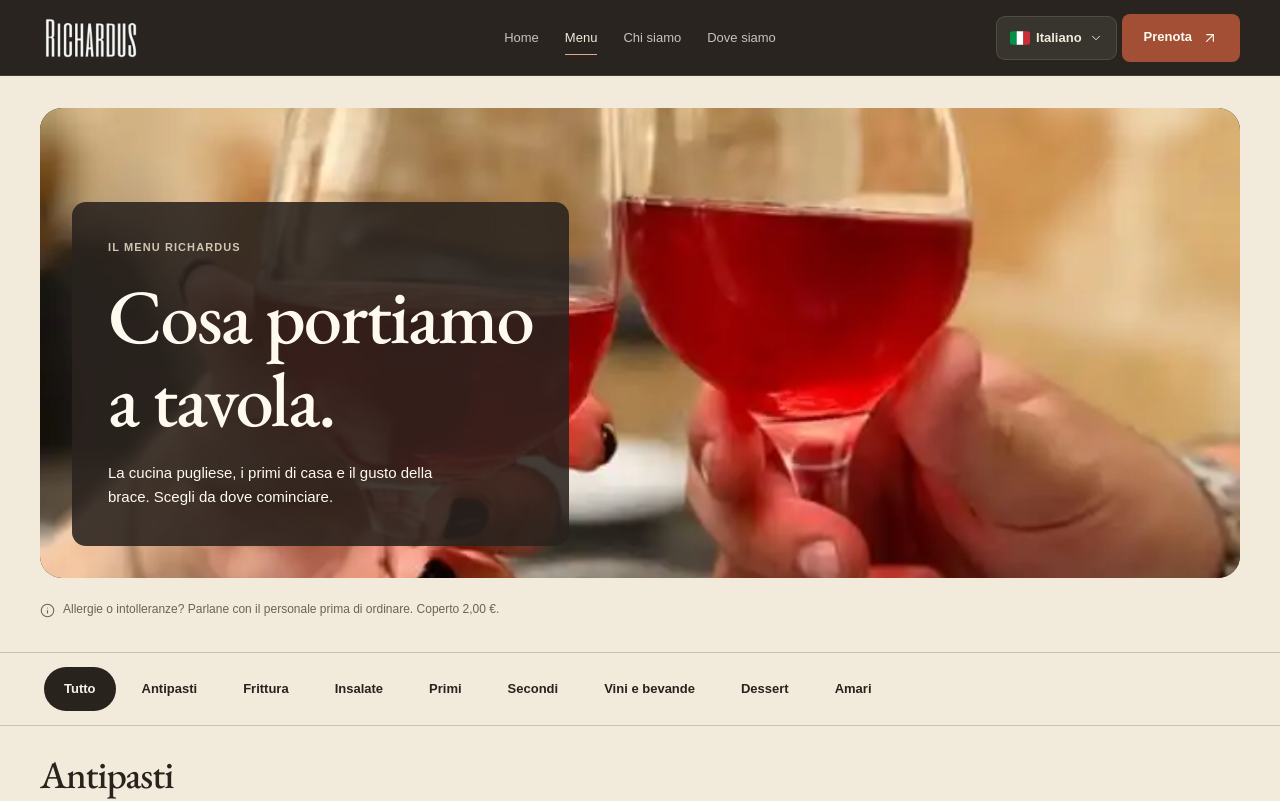
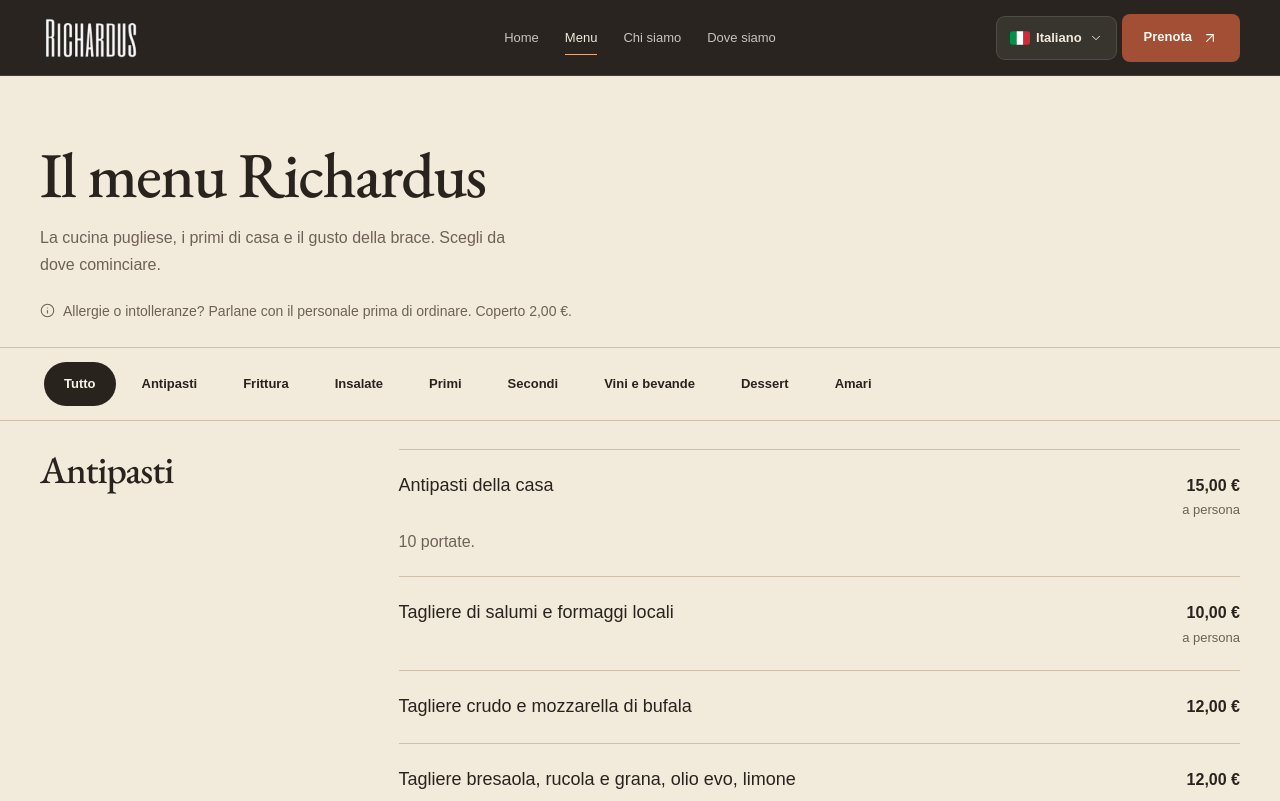
Before and after one commit to FrancescoPalasciano/richardus, a Next.js app: page /menu in a window 1280 px wide. Shown: the top 801 px of the page. Built offline with nearby package versions, Linux system fonts and the light colour scheme; a web font is replaced by a local one.

Commit message:
fix: make menu readable and improve navigation focus

```diff
--- a/scripts/verify-build.mjs
+++ b/scripts/verify-build.mjs
@@ -149,11 +149,24 @@ for (const [route, html] of Object.entries(pages)) {
     if (!asset.includes("logo")) photographs.add(`${locale}:${asset}`);
   }
 }
-assert.equal(
-  photographs.size,
-  8 * locales.length,
-  "Eight supplied food and room photographs are present for every locale",
-);
+for (const locale of locales) {
+  for (const name of [
+    "interno2",
+    "interno",
+    "foto1",
+    "foto2",
+    "foto5",
+    "foto6",
+  ]) {
+    assert.ok(
+      [...photographs].some(
+        (asset) =>
+          asset.startsWith(`${locale}:`) && asset.includes(`/${name}.`),
+      ),
+      `${locale}: supplied photograph ${name} is present`,
+    );
+  }
+}
 assert.doesNotMatch(pages["/menu"], /\d+ proposte|Informazioni sui prodotti/);
 assert.match(pages["/"], /Trattoria/);
 const menu = json(pages["/menu"]).find((item) => item["@type"] === "Menu");
--- a/src/app/(it)/menu/page.tsx
+++ b/src/app/(it)/menu/page.tsx
@@ -6,9 +6,7 @@ import {
   type RouteProps,
 } from "@/lib/locale";
 import type { Metadata } from "next";
-import Image from "next/image";
 import { Info } from "lucide-react";
-import winePhoto from "@/app/images/vino.webp";
 import menu from "@/data/menu.json";
 import Reservation from "@/components/Reservation";
 import DishCard from "@/components/DishCard";
@@ -75,14 +73,10 @@ export default async function MenuPage({ params }: RouteProps) {
           {category.descrizione && (
             <p className={styles.categoryDescription}>{category.descrizione}</p>
           )}
-          <ul className={styles.dishGrid} data-reveal-group>
+          <ul className={styles.dishGrid}>
             {products.map(([key, dish]) => (
               <li key={key}>
-                <DishCard
-                  dish={dish}
-                  locale={locale}
-                  category={categoryLabel(id, category.nome)}
-                />
+                <DishCard dish={dish} locale={locale} />
               </li>
             ))}
           </ul>
@@ -95,25 +89,12 @@ export default async function MenuPage({ params }: RouteProps) {
   return localizeTree(
     <main id="contenuto">
       <header className={`container ${styles.pageHeader}`}>
-        <div className={styles.menuHero}>
-          <Image
-            src={winePhoto}
-            alt="Due calici di vino rosato per un brindisi da Richardus"
-            fill
-            preload
-            sizes="(min-width: 1520px) 1400px, calc(100vw - 32px)"
-          />
-          <div className={styles.coverCopy}>
-            <p className="eyebrow">Il menu Richardus</p>
-            <h1>
-              Cosa portiamo
-              <br />a tavola.
-            </h1>
-            <p>
-              La cucina pugliese, i primi di casa e il gusto della brace. Scegli
-              da dove cominciare.
-            </p>
-          </div>
+        <div className={styles.coverCopy}>
+          <h1>Il menu Richardus</h1>
+          <p>
+            La cucina pugliese, i primi di casa e il gusto della brace. Scegli
+            da dove cominciare.
+          </p>
         </div>
         <div className={styles.menuNotice}>
           <Info size={15} aria-hidden="true" />
--- a/src/app/menu/Menu.module.css
+++ b/src/app/menu/Menu.module.css
@@ -1,43 +1,20 @@
 .pageHeader {
-  padding-block: 28px 24px;
-}
-.menuHero {
-  position: relative;
-  overflow: hidden;
-  border-radius: var(--radius-lg);
-  min-height: 370px;
-  display: flex;
-  align-items: flex-end;
-  background: var(--dark);
-}
-.menuHero > img {
-  object-fit: cover;
-  object-position: 50% 58%;
+  padding-block: clamp(32px, 5vw, 64px) 24px;
 }
 .coverCopy {
-  position: relative;
-  margin: 16px;
-  padding: 24px;
-  background: color-mix(in srgb, var(--dark) 88%, transparent);
-  color: var(--dark-foreground);
-  border-radius: var(--radius-md);
-  max-width: 640px;
+  max-width: 65ch;
 }
 .coverCopy h1 {
-  font-size: clamp(2.5rem, 6vw, 5.5rem);
+  font-size: clamp(2.5rem, 5vw, 4.5rem);
 }
 .coverCopy > p:last-child {
-  font-size: 15px;
-  max-width: 42ch;
-  margin-top: 20px;
-  color: var(--dark-foreground);
-}
-.coverCopy :global(.eyebrow) {
-  color: var(--dark-muted);
+  font-size: 1rem;
+  margin-top: 16px;
+  color: var(--muted-foreground);
 }
 .categoryBar {
   position: sticky;
-  top: 90px;
+  top: 66px;
   z-index: 30;
   background: var(--background);
   border-block: 1px solid var(--border);
@@ -69,7 +46,7 @@
   display: flex;
   align-items: center;
   gap: 6px;
-  font-size: 11px;
+  font-size: 0.8125rem;
   color: var(--muted-foreground);
   padding-top: 4px;
 }
@@ -80,21 +57,15 @@
 .menuContent {
   padding-block: 24px 0;
 }
-.resultCount {
-  color: var(--muted-foreground);
-  font-size: 12px;
-  margin-bottom: 28px;
-  font-variant-numeric: tabular-nums;
-}
 .menuCategory {
-  scroll-margin-top: 200px;
-  padding-bottom: 48px;
+  scroll-margin-top: 150px;
+  padding-bottom: 56px;
 }
 .categoryHeading {
   display: flex;
   align-items: baseline;
   gap: 12px;
-  margin-bottom: 22px;
+  margin-bottom: 16px;
 }
 .categoryHeading h2 {
   font-size: clamp(1.8rem, 3vw, 2.7rem);
@@ -106,33 +77,32 @@
 .categoryDescription {
   max-width: 60ch;
   color: var(--muted-foreground);
-  font-size: 14px;
+  font-size: 1rem;
   margin-block: -6px 24px;
 }
 .dishGrid {
-  display: grid;
-  gap: 12px;
+  border-top: 1px solid var(--border);
+}
+.dishGrid > li {
+  border-bottom: 1px solid var(--border);
 }
 .dishCard {
-  background: var(--surface);
-  border-radius: var(--radius-md);
-  padding: 22px;
-  height: 100%;
-  display: flex;
-  flex-direction: column;
-  align-items: flex-start;
+  padding-block: 22px;
 }
 .dishTop {
-  display: flex;
+  display: grid;
+  grid-template-columns: minmax(0, 1fr) minmax(5.25rem, max-content);
   width: 100%;
   justify-content: space-between;
   align-items: baseline;
-  gap: 18px;
+  gap: 16px;
 }
 .dishTop h3 {
-  font-size: 15px;
-  font-weight: 600;
-  letter-spacing: -0.025em;
+  max-width: 60ch;
+  font-family: var(--font-sans);
+  font-size: 1rem;
+  font-weight: 500;
+  letter-spacing: 0;
   line-height: 1.5;
   text-wrap: pretty;
 }
@@ -140,7 +110,7 @@
   flex-shrink: 0;
   text-align: right;
   font-weight: 600;
-  font-size: 13px;
+  font-size: 1rem;
   font-variant-numeric: tabular-nums;
   white-space: nowrap;
 }
@@ -149,25 +119,20 @@
   display: block;
 }
 .price small {
-  font-size: 10px;
+  font-size: 0.8125rem;
   font-weight: 400;
   color: var(--muted-foreground);
 }
 .description {
-  font-size: 13px;
-  line-height: 1.8;
-  margin-top: 12px;
-  color: var(--muted-foreground);
-}
-.categoryBadge {
-  margin-top: 18px;
-  font-size: 9px;
-  background: var(--background);
+  max-width: 65ch;
+  font-size: 1rem;
+  line-height: 1.6;
+  margin-top: 8px;
   color: var(--muted-foreground);
 }
 .categoryNote {
   margin-top: 16px;
-  font-size: 12px;
+  font-size: 0.875rem;
   color: var(--muted-foreground);
 }
 .menuNotice {
@@ -175,11 +140,12 @@
   display: flex;
   gap: 8px;
   align-items: flex-start;
-  font-size: 12px;
+  font-size: 0.875rem;
   color: var(--muted-foreground);
 }
 .menuNotice svg {
   margin-top: 3px;
+  flex-shrink: 0;
 }
 .menuInfo {
   padding-block: 30px var(--section-space);
@@ -191,46 +157,39 @@
 }
 .menuInfo > div > p:last-child {
   color: var(--muted-foreground);
-  font-size: 14px;
+  font-size: 1rem;
   margin-top: 18px;
 }
 .panel:focus-visible {
   outline-offset: 6px;
 }
-@media (min-width: 600px) {
-  .dishGrid {
-    grid-template-columns: repeat(2, minmax(0, 1fr));
-  }
-}
 @media (min-width: 768px) {
-  .pageHeader {
-    padding-block: 32px;
-  }
-  .menuHero {
-    min-height: 470px;
-    border-radius: var(--radius-xl);
-  }
-  .coverCopy {
-    margin: 32px;
-    padding: 36px;
-  }
   .menuContent {
     padding-block: 28px 0;
   }
-  .dishCard {
-    padding: 28px;
+  .dishTop h3 {
+    font-size: 1.125rem;
   }
-  .dishTop h3 {
-    font-size: 17px;
+  .menuCategory {
+    display: grid;
+    grid-template-columns: minmax(180px, 0.7fr) minmax(0, 2fr);
+    column-gap: clamp(32px, 5vw, 80px);
+    align-items: start;
+  }
+  .categoryHeading {
+    grid-column: 1;
+    grid-row: 1;
+  }
+  .categoryDescription {
+    grid-column: 1;
+  }
+  .dishGrid {
+    grid-column: 2;
+    grid-row: 1 / span 2;
   }
   .menuInfo {
     grid-template-columns: 1fr 1.2fr;
     gap: 80px;
-  }
-}
-@media (min-width: 1280px) {
-  .dishGrid {
-    grid-template-columns: repeat(3, minmax(0, 1fr));
   }
 }
 @media (max-width: 1023px) {
@@ -272,8 +231,8 @@
   .categoryBar {
     display: none;
   }
-  .dishGrid {
-    grid-template-columns: 1fr 1fr;
+  .menuCategory {
+    display: block;
   }
   .dishCard {
     break-inside: avoid;
--- a/src/components/DishCard.tsx
+++ b/src/components/DishCard.tsx
@@ -1,18 +1,15 @@
 import { localizeTree } from "@/lib/localize";
 import { getTranslator } from "@/lib/i18n";
 import type { Locale } from "@/lib/locale";
-import { Badge } from "@/components/ui/surfaces";
 import { displayName, euro, type Dish } from "@/lib/menu";
 import styles from "@/app/menu/Menu.module.css";
 
 export default function DishCard({
   locale = "it",
   dish,
-  category,
 }: {
   locale?: Locale;
   dish: Dish;
-  category: string;
 }) {
   const t = getTranslator(locale);
   return localizeTree(
@@ -36,7 +33,6 @@ export default function DishCard({
       {dish.descrizione && (
         <p className={styles.description}>{dish.descrizione}</p>
       )}
-      <Badge className={styles.categoryBadge}>{category}</Badge>
     </article>,
     locale,
     t,
--- a/src/components/Footer.module.css
+++ b/src/components/Footer.module.css
@@ -14,7 +14,7 @@
 }
 .brand > p {
   color: var(--muted-foreground);
-  font-size: 12px;
+  font-size: 0.875rem;
   line-height: 1.9;
   margin-top: 16px;
 }
@@ -29,7 +29,8 @@
   align-items: center;
   gap: 7px;
   min-height: 44px;
-  font-size: 12px;
+  min-width: 44px;
+  font-size: 0.875rem;
   font-weight: 500;
 }
 .top a:hover,
@@ -46,11 +47,11 @@
   display: inline-flex;
   align-items: center;
   min-height: 44px;
-  font-size: 13px;
+  font-size: 0.875rem;
 }
 .contact > a:last-child {
   color: var(--muted-foreground);
-  font-size: 12px;
+  font-size: 0.875rem;
 }
 .bottom {
   border-top: 1px solid var(--border);
@@ -60,7 +61,7 @@
   align-items: center;
   justify-content: space-between;
   gap: 4px 20px;
-  font-size: 10px;
+  font-size: 0.8125rem;
   color: var(--muted-foreground);
 }
 .bottom nav {
@@ -70,8 +71,14 @@
 .bottom a {
   display: inline-flex;
   min-height: 44px;
+  min-width: 44px;
   align-items: center;
   gap: 6px;
+}
+.brand > a {
+  display: inline-flex;
+  min-height: 44px;
+  align-items: center;
 }
 @media (min-width: 768px) {
   .footer {
--- a/src/components/Header.module.css
+++ b/src/components/Header.module.css
@@ -1,4 +1,5 @@
 .header {
+  --ring: var(--ivory);
   position: sticky;
   top: 0;
   z-index: 40;
```
